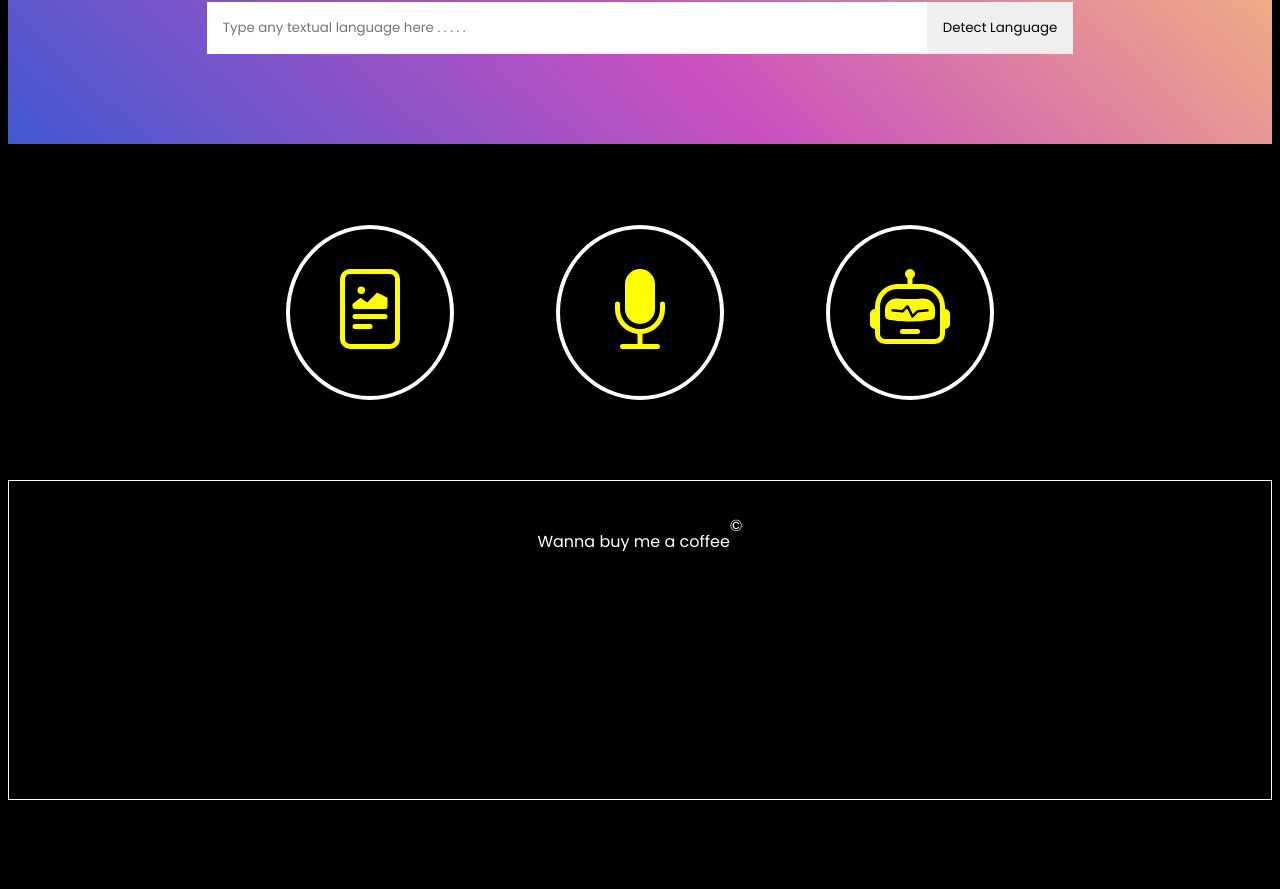
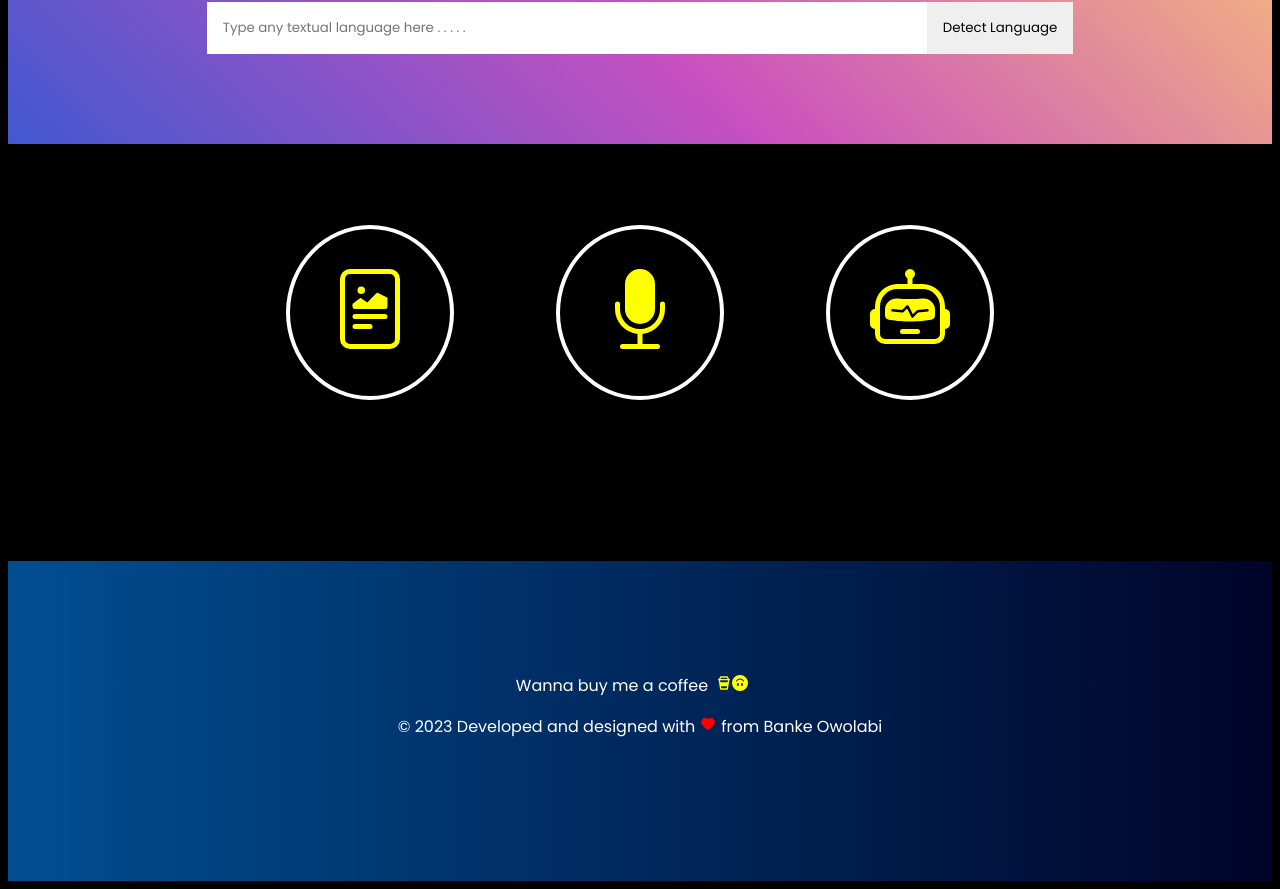
Before and after one commit to OwolabiCelina/reel_finder, a React (Create React App) app: page /home in a window 1280 px wide. Shown: the part 335-1224 px from the top of the page. Before the commit the page ends 1143 px from the top, so only its background shows below. Built offline with nearby package versions, Linux system fonts and the light colour scheme.

Commit message:
completed footer section

```diff
--- a/src/components/footer/footer.css
+++ b/src/components/footer/footer.css
@@ -1,9 +1,34 @@
 .footer-bg{
-    display: flex;
-    justify-content: center;
-    align-content: center;
+    text-align: center;
     height: 20rem;
-    padding: 2rem;
-    border: 1px solid white;
+    padding-top: 7rem;
     margin-top: 5rem;
+background: #000428;  /* fallback for old browsers */
+background: -webkit-linear-gradient(to right, #004e92, #000428);  /* Chrome 10-25, Safari 5.1-6 */
+background: linear-gradient(to right, #004e92, #000428); /* W3C, IE 10+/ Edge, Firefox 16+, Chrome 26+, Opera 12+, Safari 7+ */
+
+
 }
+
+.copy-year{
+    display: block;
+}
+.coffee-cup{
+    color: yellow;
+    margin-left: 0.5rem;
+}
+.smiley-face{
+    color: yellow;
+    margin-right: 1rem;
+}
+.footer-bg a{
+    color: white;
+    text-decoration: none;
+}
+.love{
+    color: red;
+    margin-inline: 5px;
+}
+.footer-bg a:hover{
+    color: gray;
+}
--- a/src/components/footer/footer.js
+++ b/src/components/footer/footer.js
@@ -1,18 +1,32 @@
 import "./footer.css";
+import {BiCoffeeTogo} from "react-icons/bi";
+import {BsFillEmojiSmileUpsideDownFill} from "react-icons/bs";
+import { useEffect, useState } from "react";
+import {AiFillHeart} from "react-icons/ai";
 
 const Footer = () => {
 
+    const [date, setYearDate] = useState();
     const yearTime = () => {
-        return new Date().getFullYear();
+        setYearDate( new Date().getFullYear());
     }
+    useEffect(() => {
+        yearTime()
+    })
     return (
-
-                  <div className="footer-bg">
-                    <p>Wanna buy me a coffee </p>
-                    &copy;
-                </div>
-
-    )
+      <div className="footer-bg">
+        <div>
+          <a href="/contact"> Wanna buy me a coffee</a>
+          <BiCoffeeTogo className="coffee-cup" />
+          <BsFillEmojiSmileUpsideDownFill className="smiley-face" />
+        </div>
+        <p className="copy-year">
+          &copy; {date} Developed and designed with
+          <AiFillHeart className="love" />
+          from Banke Owolabi
+        </p>
+      </div>
+    );
 }
 
 
--- a/src/components/main/main.css
+++ b/src/components/main/main.css
@@ -1,7 +1,7 @@
 .icon-container{
     display: flex;
     justify-content: space-around;
-    padding-top: 10%;
+    padding: 10% 0 10% 0;
 }
 .text-icon{
     font-size: 5rem;
```
